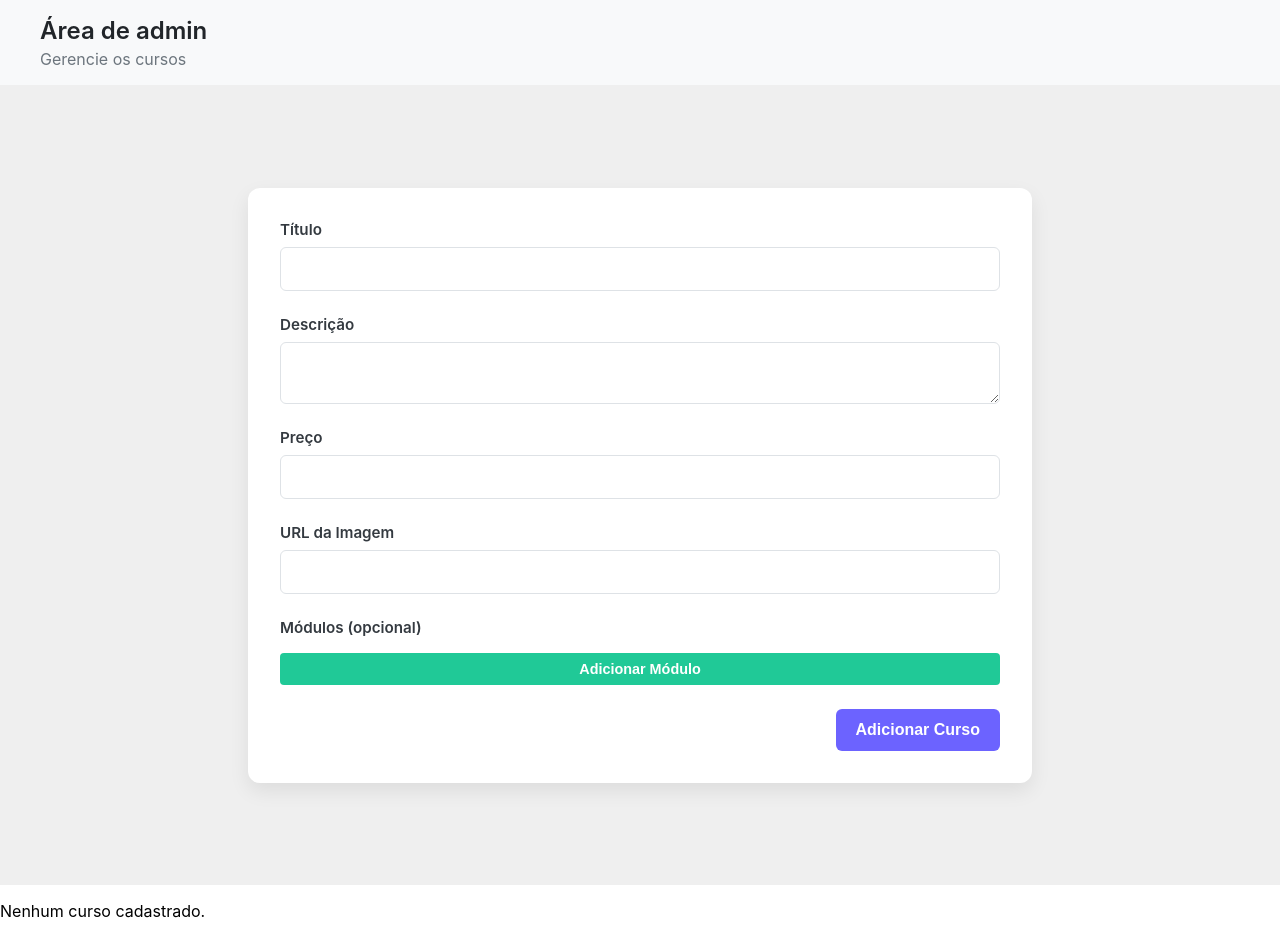
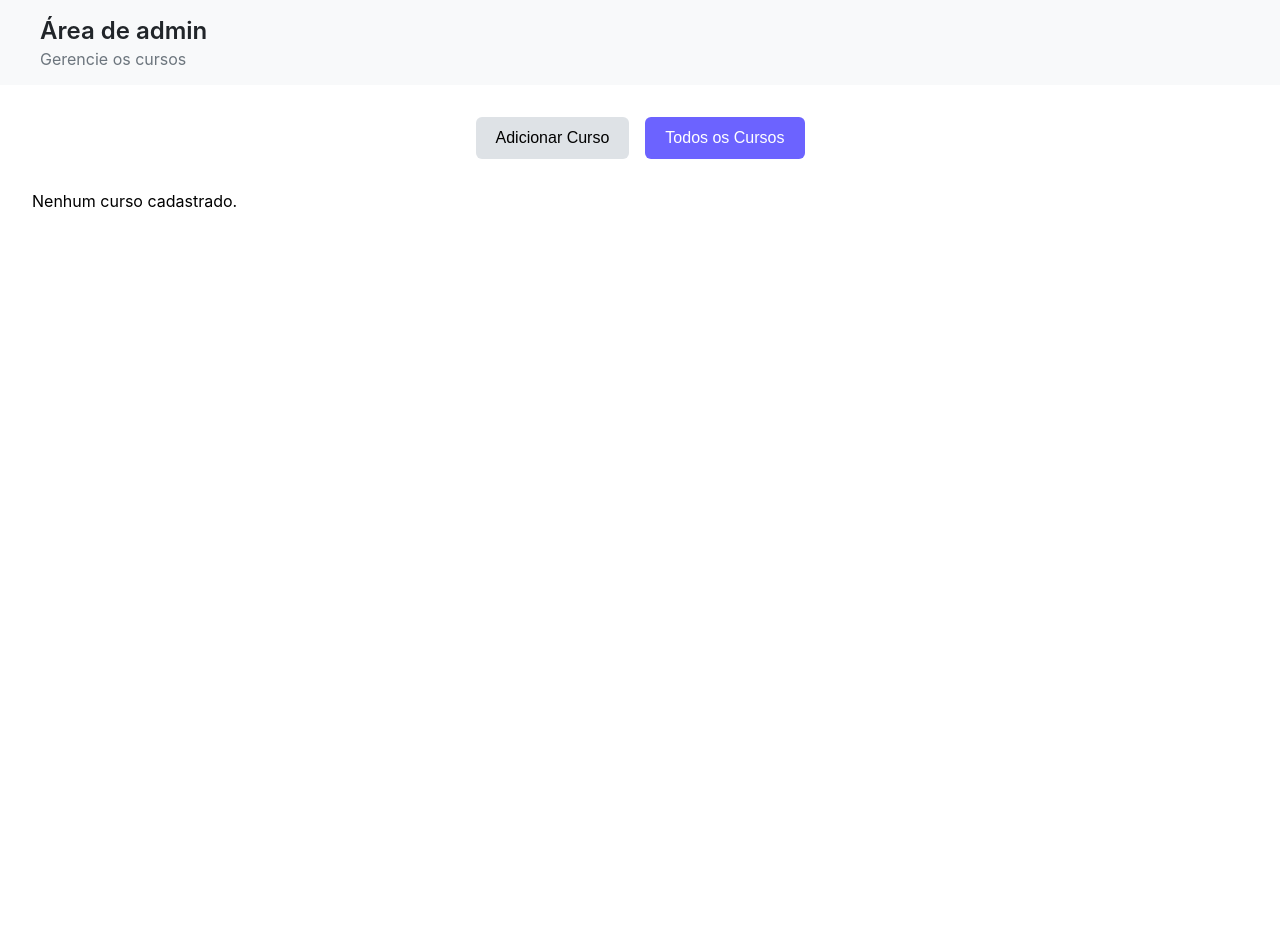
Before and after one commit to TonySandro/pov-mk, a React (Create React App) app in the folder frontend/: page /admin in a window 1280 px wide. After the commit the page ends 800 px from the top, so only its background shows below. Built offline with nearby package versions, Linux system fonts and the light colour scheme.

Commit message:
feat: adding AdminTabs to the admin page

```diff
--- /dev/null
+++ b/frontend/src/components/adminPage/adminTabs/adminTabs.module.scss
@@ -0,0 +1,29 @@
+.adminTabs {
+  padding: 2rem;
+}
+
+.tabButtons {
+    display: flex;
+    gap: 1rem;
+    margin-bottom: 2rem;
+    justify-content: center;
+}
+
+.tabButton {
+  background: #dee2e6;
+  border: none;
+  padding: 0.75rem 1.25rem;
+  border-radius: 6px;
+  font-size: 1rem;
+  cursor: pointer;
+  transition: background 0.2s ease;
+
+  &:hover {
+    background: #ced4da;
+  }
+}
+
+.active {
+  background: #6c63ff;
+  color: #fff;
+}
--- /dev/null
+++ b/frontend/src/components/adminPage/adminTabs/adminTabs.tsx
@@ -0,0 +1,34 @@
+import React, { useState } from 'react';
+import AddCourse from '../addCourse/addCourse';
+import CourseList from '../courseList/courseList';
+import styles from './adminTabs.module.scss';
+
+const AdminTabs: React.FC = () => {
+  const [activeTab, setActiveTab] = useState<'add' | 'list'>('list');
+
+  return (
+    <div className={styles.adminTabs}>
+      <div className={styles.tabButtons}>
+        <button
+          className={`${styles.tabButton} ${activeTab === 'add' ? styles.active : ''}`}
+          onClick={() => setActiveTab('add')}
+        >
+          Adicionar Curso
+        </button>
+        <button
+          className={`${styles.tabButton} ${activeTab === 'list' ? styles.active : ''}`}
+          onClick={() => setActiveTab('list')}
+        >
+          Todos os Cursos
+        </button>
+      </div>
+
+      <div className={styles.tabContent}>
+        {activeTab === 'add' && <AddCourse />}
+        {activeTab === 'list' && <CourseList />}
+      </div>
+    </div>
+  );
+};
+
+export default AdminTabs;
--- a/frontend/src/pages/admin/index.tsx
+++ b/frontend/src/pages/admin/index.tsx
@@ -1,13 +1,11 @@
-import AddCourse from "../../components/adminPage/addCourse/addCourse";
-import CourseList from "../../components/adminPage/courseList/courseList";
+import AdminTabs from "../../components/adminPage/adminTabs/adminTabs";
 import InitialAdminSection from "../../components/adminPage/initialAdminSection/initialAdminSection";
 
 function AdminPage() {
   return (
     <div>
       <InitialAdminSection />
-      <AddCourse />
-      <CourseList />
+      <AdminTabs />
     </div>
   );
 }
```
